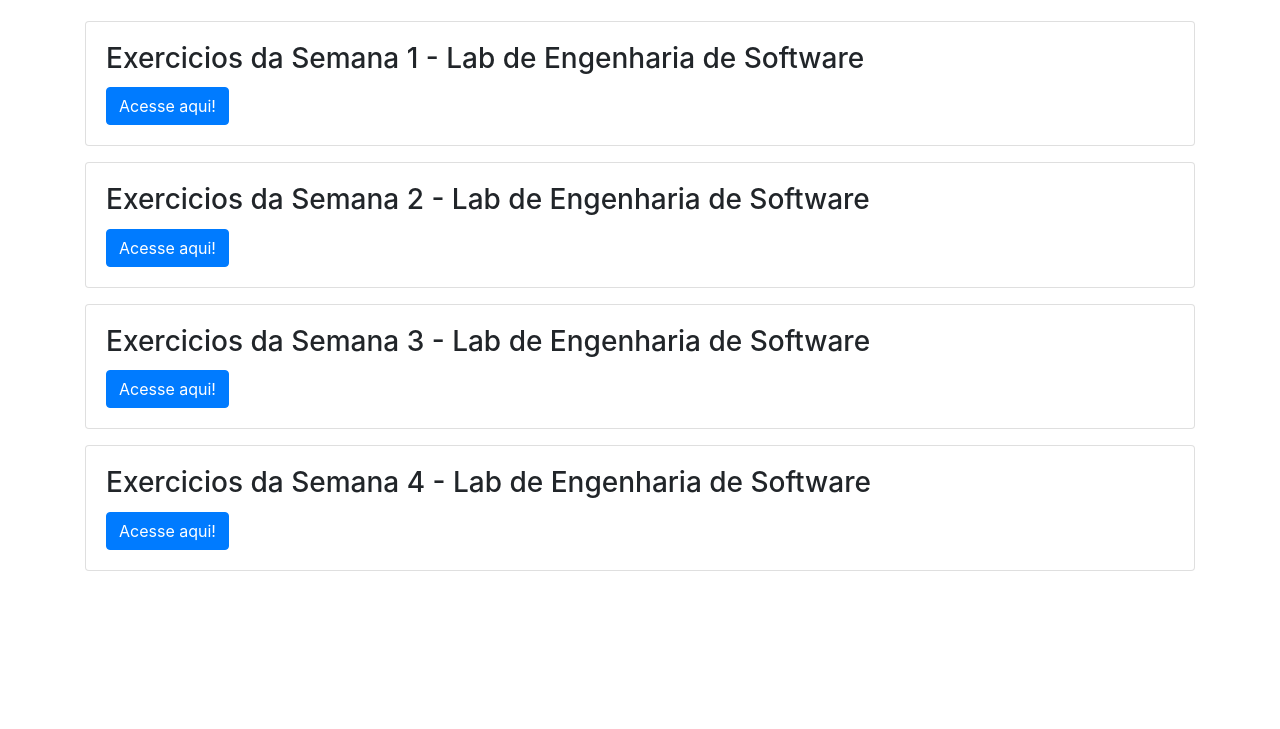
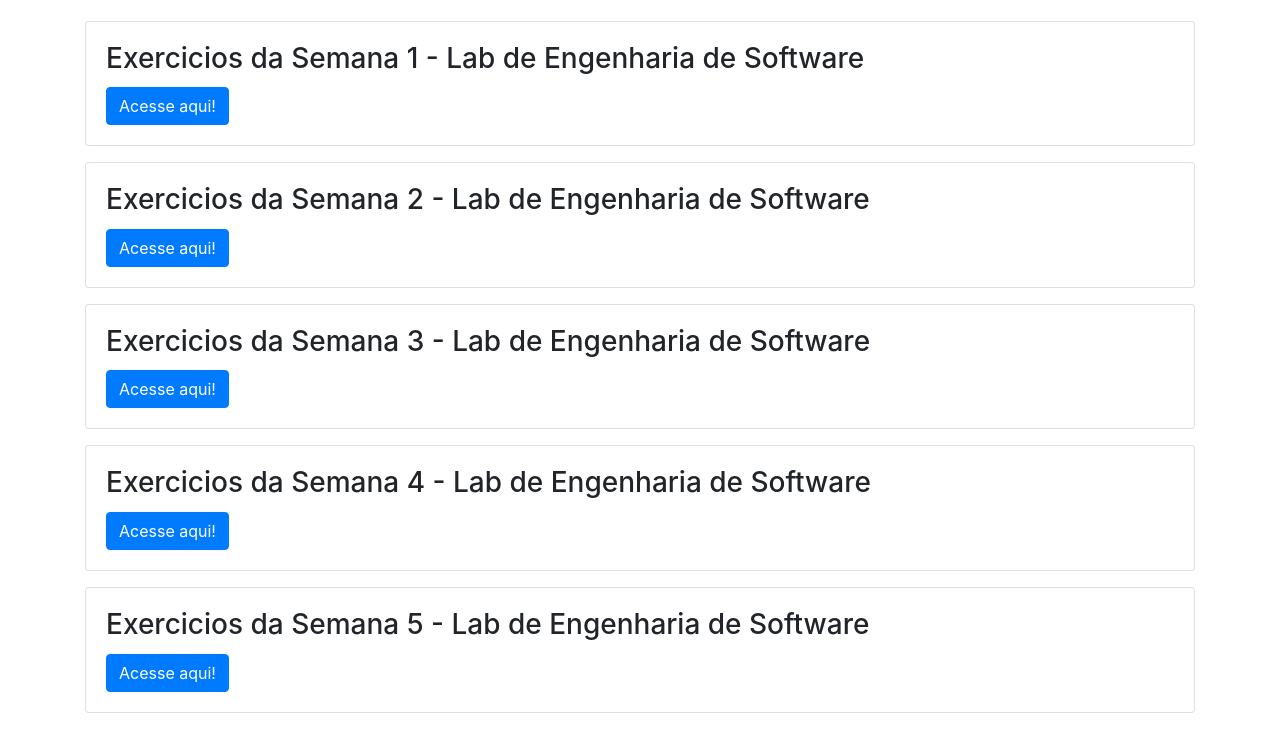
Before and after one commit to KaiqueSandel/AtividadesJS-LabES-FATEC, a plain HTML site: page index.html in a window 1280 px wide. Shown: the part 157-886 px from the top of the page. Before the commit the page ends 800 px from the top, so only its background shows below. Drawn offline with nearby package versions, Linux system fonts and the light colour scheme.

Commit message:
Update index.html

```diff
--- a/index.html
+++ b/index.html
@@ -38,6 +38,13 @@
                 <a href="semana4.html"><button class="btn btn-primary">Acesse aqui!</button></a>
             </div>
         </div>
+
+        <div class="card mb-3">
+            <div class="card-body">
+                <h3 class="card-title">Exercicios da Semana 5 - Lab de Engenharia de Software</h3>
+                <a href="semana5.html"><button class="btn btn-primary">Acesse aqui!</button></a>
+            </div>
+        </div>
     </div>
 
     <script src="https://code.jquery.com/jquery-3.5.1.slim.min.js"></script>
```
